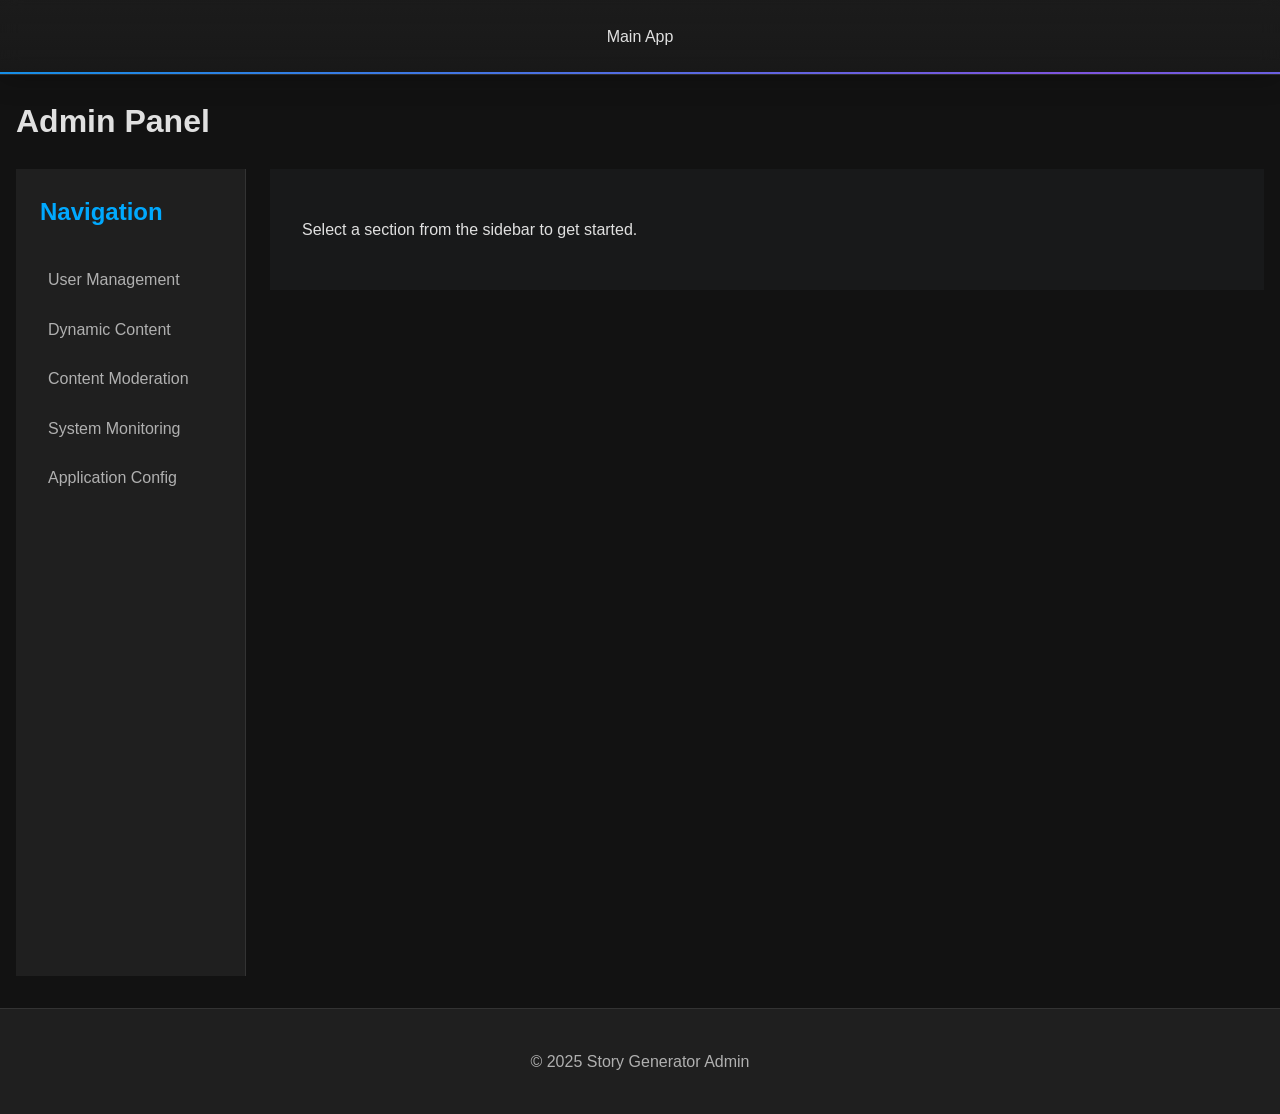
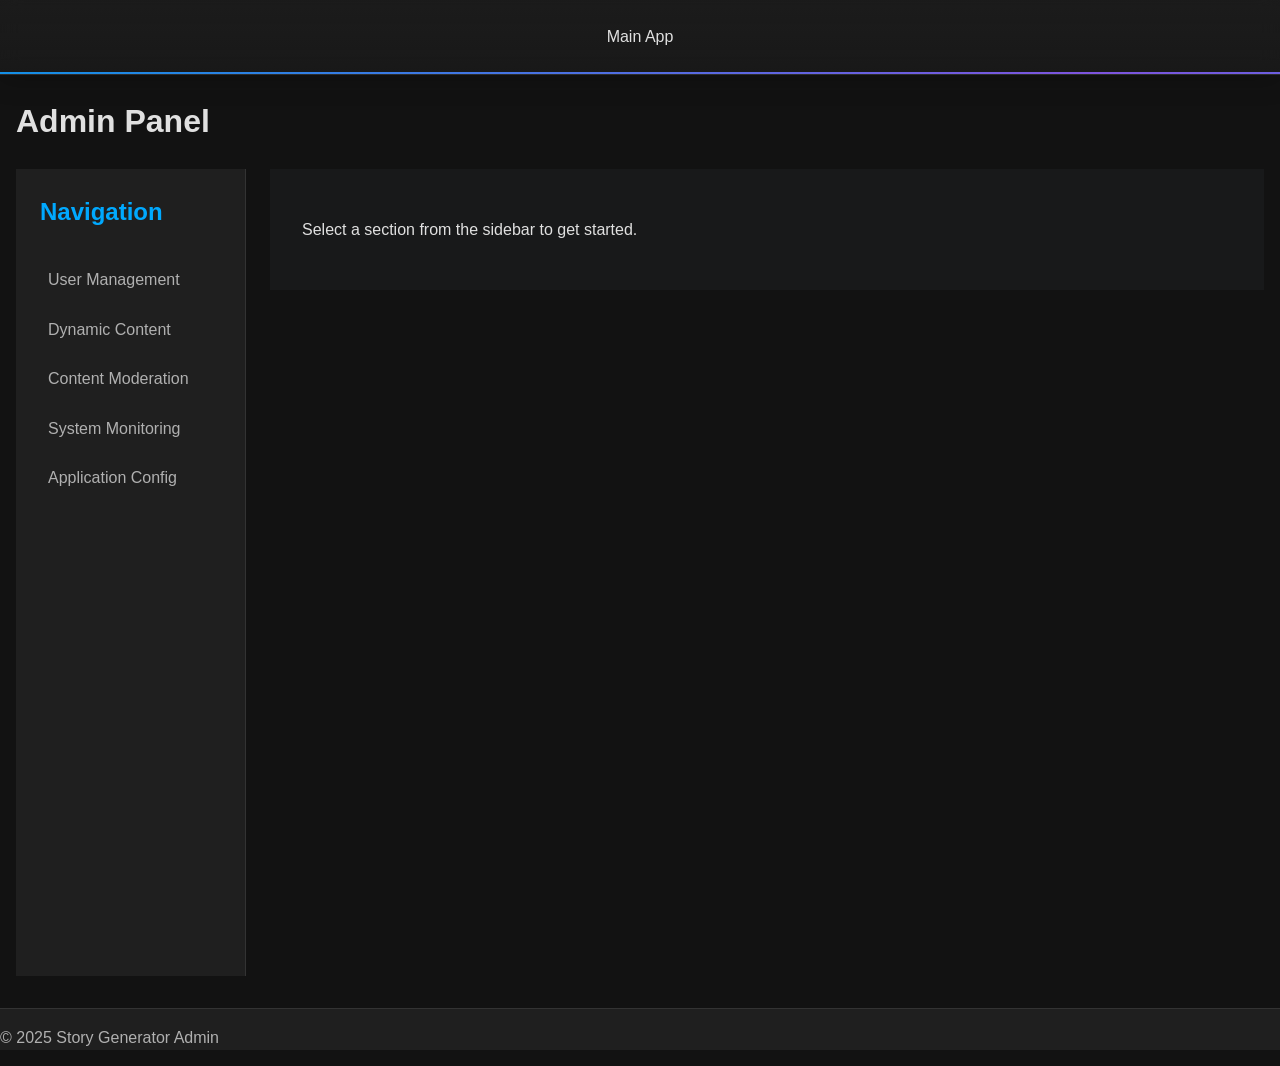

feat(legal): add trust footer and rendered legal pages

--- a/frontend/admin_style.css
+++ b/frontend/admin_style.css
@@ -378,14 +378,56 @@ button:hover,
 }
 
 footer {
-    /* Assuming a footer might be added, styled like main app */
-    text-align: center;
-    padding: 1.5rem 1rem;
     background-color: #1F1F1F;
     color: #B0B0B0;
-    /* Lighter grey for footer text */
     margin-top: 2rem;
     border-top: 1px solid #333;
+}
+
+.app-footer__content {
+    display: flex;
+    flex-direction: column;
+    gap: 0.9rem;
+    align-items: center;
+    justify-content: center;
+    padding: 1.5rem 1rem;
+    max-width: 1100px;
+    margin: 0 auto;
+    text-align: center;
+}
+
+.app-footer__brand {
+    margin: 0;
+    color: #B0B0B0;
+}
+
+.app-footer__nav {
+    display: flex;
+    flex-wrap: wrap;
+    justify-content: center;
+    gap: 0.75rem 1.25rem;
+}
+
+.app-footer__nav a {
+    color: #8fd6ff;
+    text-decoration: none;
+    font-weight: 600;
+}
+
+.app-footer__nav a:hover,
+.app-footer__nav a:focus {
+    color: #d7efff;
+    text-decoration: underline;
+}
+
+@media (max-width: 640px) {
+    .app-footer__content {
+        padding: 1.25rem 0.75rem;
+    }
+
+    .app-footer__nav {
+        gap: 0.65rem 1rem;
+    }
 }
 
 /* Logs viewer tweaks */
